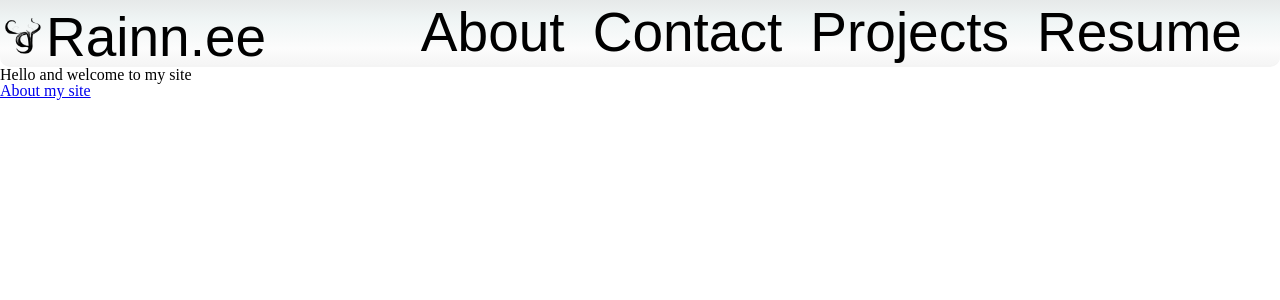
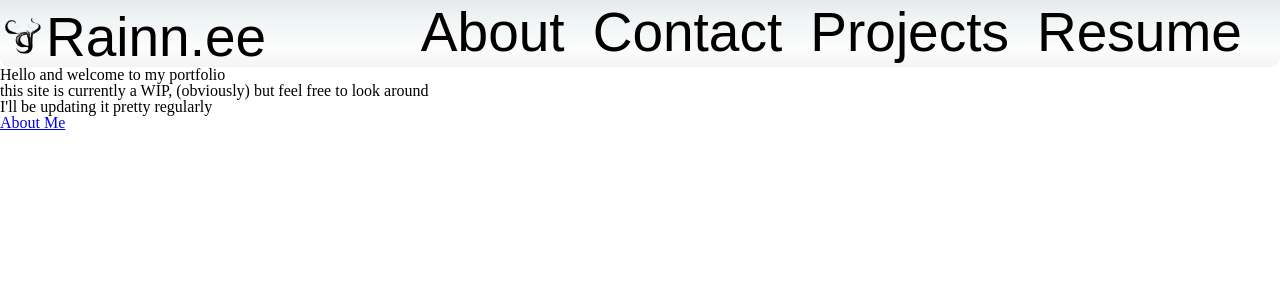
Before and after one commit to Qikeen/portfolio, a SvelteKit app: page / in a window 1280 px wide. Shown: the top 300 px of the page. Built offline with nearby package versions, Linux system fonts and the light colour scheme; a web font is replaced by a local one.

Commit message:
added netlify-adapter for svelte

```diff
--- a/package.json
+++ b/package.json
@@ -14,6 +14,7 @@
 	"devDependencies": {
 		"@playwright/test": "^1.28.1",
 		"@sveltejs/adapter-auto": "^3.0.0",
+		"@sveltejs/adapter-netlify": "^4.1.0",
 		"@sveltejs/kit": "^2.0.0",
 		"@sveltejs/vite-plugin-svelte": "^3.0.0",
 		"@types/eslint": "8.56.0",
--- a/src/routes/+page.svelte
+++ b/src/routes/+page.svelte
@@ -6,5 +6,7 @@
 </script>
 
 
-<h1>Hello and welcome to my site</h1>
-<a href="/about">About my site</a>
+<h1>Hello and welcome to my portfolio</h1>
+<p> this site is currently a WIP, (obviously) but feel free to look around <br>
+I'll be updating it pretty regularly </p>
+<a href="/about">About Me</a>
--- a/svelte.config.js
+++ b/svelte.config.js
@@ -1,4 +1,4 @@
-import adapter from '@sveltejs/adapter-auto';
+import adapter from '@sveltejs/adapter-netlify';
 
 /** @type {import('@sveltejs/kit').Config} */
 const config = {
@@ -6,7 +6,11 @@ const config = {
 		// adapter-auto only supports some environments, see https://kit.svelte.dev/docs/adapter-auto for a list.
 		// If your environment is not supported or you settled on a specific environment, switch out the adapter.
 		// See https://kit.svelte.dev/docs/adapters for more information about adapters.
-		adapter: adapter()
+		adapter: adapter({
+        edge: false,
+        split: false
+
+        })
 	}
 };
 
```
Also changed, not shown: 2 other files (tests, documents, lock files or other folders).
